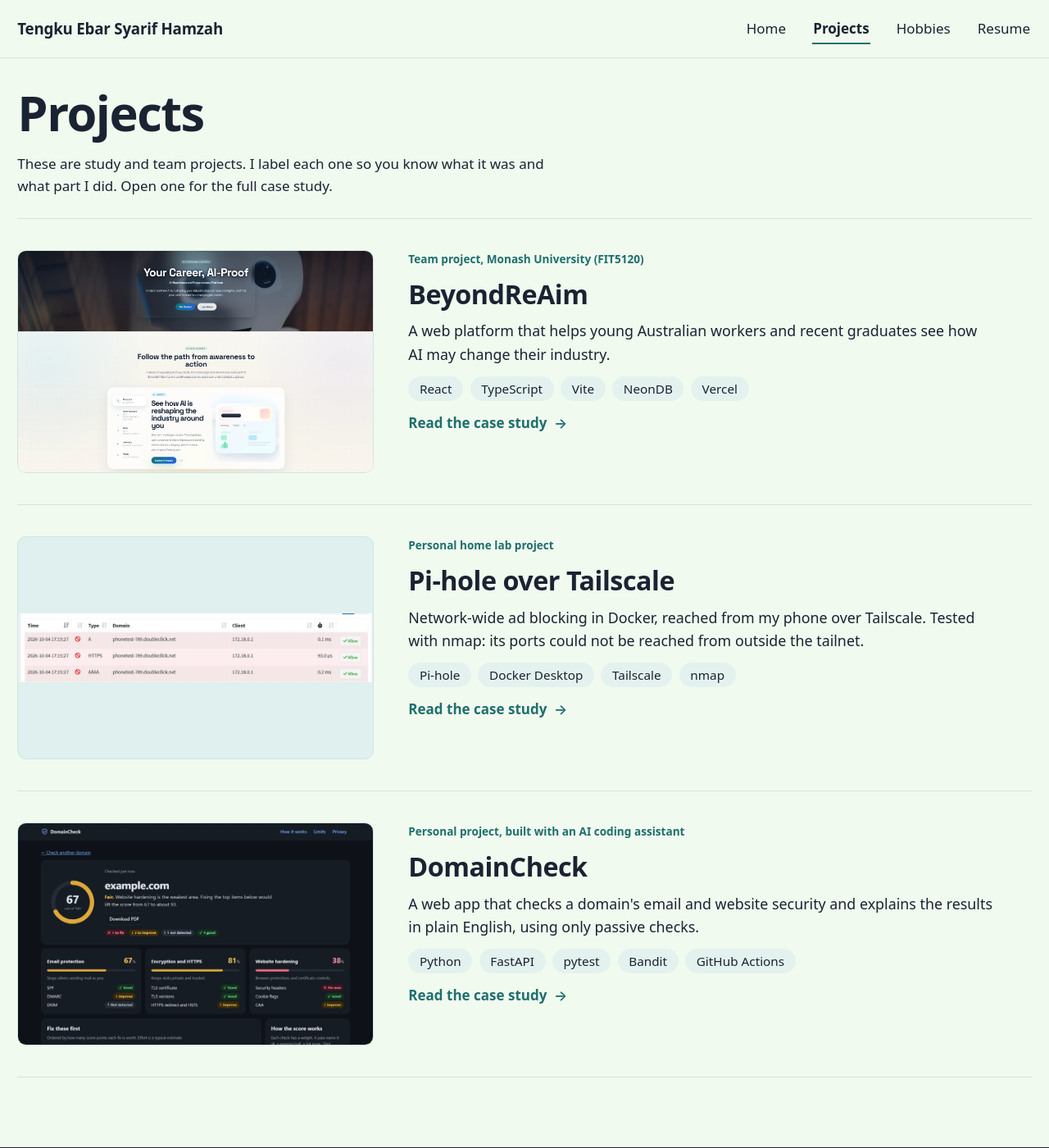
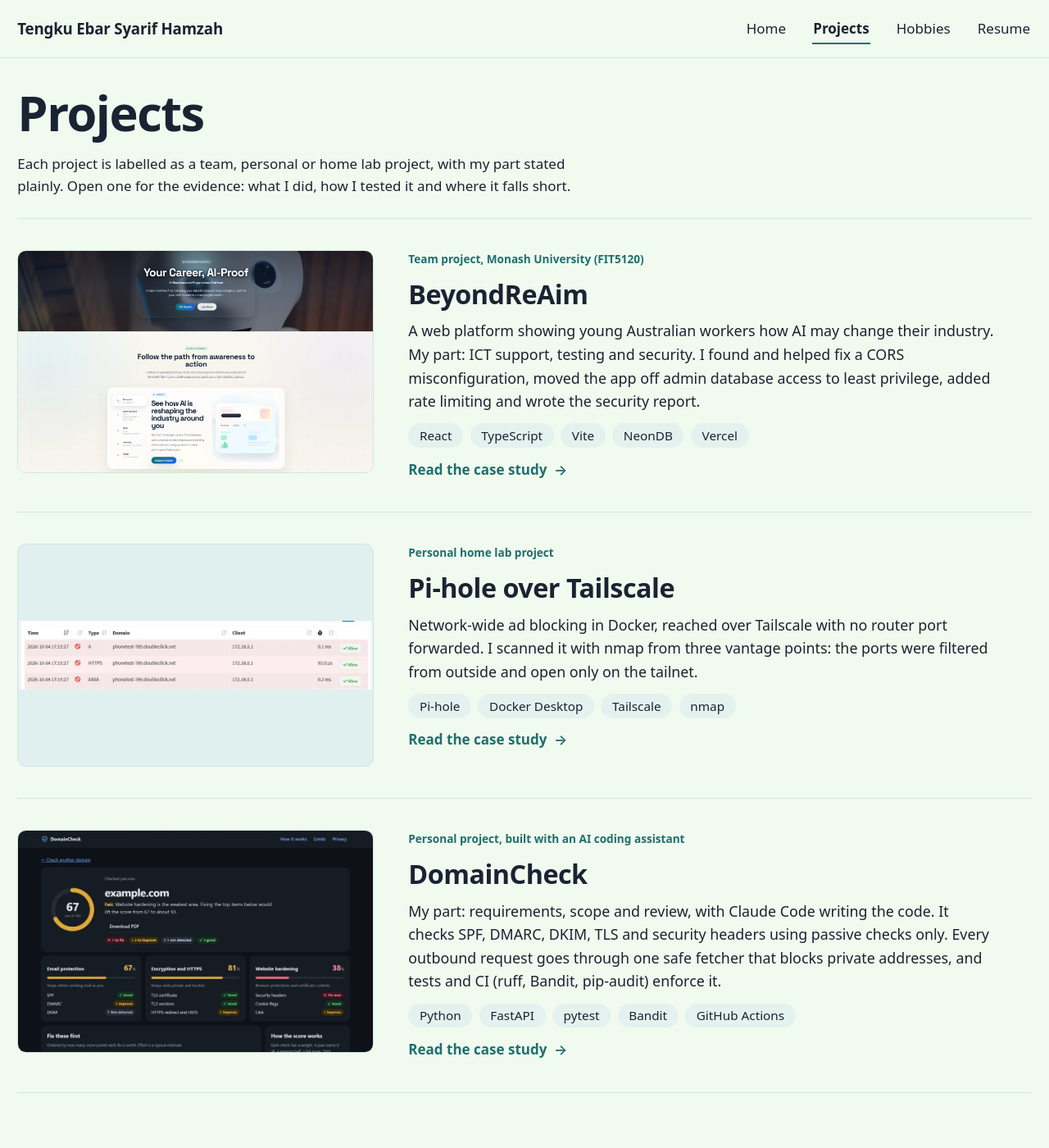
Before and after one commit to tengkuebar/tengkuebar.github.io, a Jekyll site: the page built from projects/index.md, in a window 1280 px wide and 1400 px high. Shown: the whole window at 82% size. Built offline with Jekyll 4.4.1, drawn with Linux system fonts in a browser that asks for light colours.

Commit message:
Rewrite the Projects index cards to lead with my role and evidence
Co-Authored-By: Claude Sonnet 5.5 <noreply@anthropic.com>

```diff
--- a/projects/index.md
+++ b/projects/index.md
@@ -6,7 +6,7 @@ description: Study, team and home lab projects by Syarif, labelled as what they
 
 # Projects
 
-These are study and team projects. I label each one so you know what it was and what part I did. Open one for the full case study.
+Each project is labelled as a team, personal or home lab project, with my part stated plainly. Open one for the evidence: what I did, how I tested it and where it falls short.
 
 <div class="project-rows">
   <a class="project-row" href="{{ '/projects/beyondreaim/' | relative_url }}">
@@ -14,7 +14,7 @@ These are study and team projects. I label each one so you know what it was and
     <div>
       <p class="kind">Team project, Monash University (FIT5120)</p>
       <h2>BeyondReAim</h2>
-      <p class="outcome">A web platform that helps young Australian workers and recent graduates see how AI may change their industry.</p>
+      <p class="outcome">A web platform showing young Australian workers how AI may change their industry. My part: ICT support, testing and security. I found and helped fix a CORS misconfiguration, moved the app off admin database access to least privilege, added rate limiting and wrote the security report.</p>
       <ul class="tags"><li>React</li><li>TypeScript</li><li>Vite</li><li>NeonDB</li><li>Vercel</li></ul>
       <span class="read-more">Read the case study <span aria-hidden="true">&rarr;</span></span>
     </div>
@@ -24,7 +24,7 @@ These are study and team projects. I label each one so you know what it was and
     <div>
       <p class="kind">Personal home lab project</p>
       <h2>Pi-hole over Tailscale</h2>
-      <p class="outcome">Network-wide ad blocking in Docker, reached from my phone over Tailscale. Tested with nmap: its ports could not be reached from outside the tailnet.</p>
+      <p class="outcome">Network-wide ad blocking in Docker, reached over Tailscale with no router port forwarded. I scanned it with nmap from three vantage points: the ports were filtered from outside and open only on the tailnet.</p>
       <ul class="tags"><li>Pi-hole</li><li>Docker Desktop</li><li>Tailscale</li><li>nmap</li></ul>
       <span class="read-more">Read the case study <span aria-hidden="true">&rarr;</span></span>
     </div>
@@ -34,7 +34,7 @@ These are study and team projects. I label each one so you know what it was and
     <div>
       <p class="kind">Personal project, built with an AI coding assistant</p>
       <h2>DomainCheck</h2>
-      <p class="outcome">A web app that checks a domain's email and website security and explains the results in plain English, using only passive checks.</p>
+      <p class="outcome">My part: requirements, scope and review, with Claude Code writing the code. It checks SPF, DMARC, DKIM, TLS and security headers using passive checks only. Every outbound request goes through one safe fetcher that blocks private addresses, and tests and CI (ruff, Bandit, pip-audit) enforce it.</p>
       <ul class="tags"><li>Python</li><li>FastAPI</li><li>pytest</li><li>Bandit</li><li>GitHub Actions</li></ul>
       <span class="read-more">Read the case study <span aria-hidden="true">&rarr;</span></span>
     </div>
```
